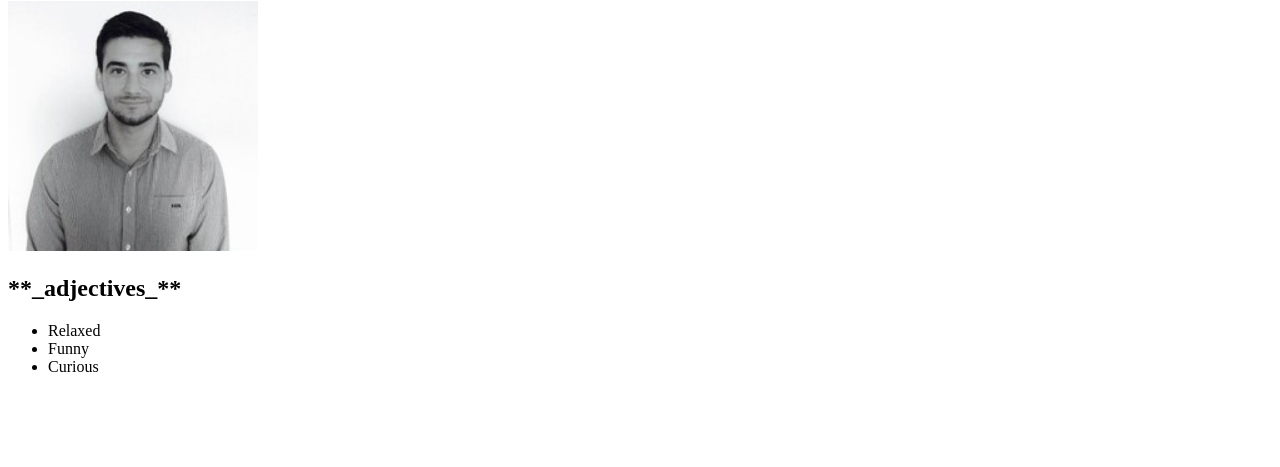
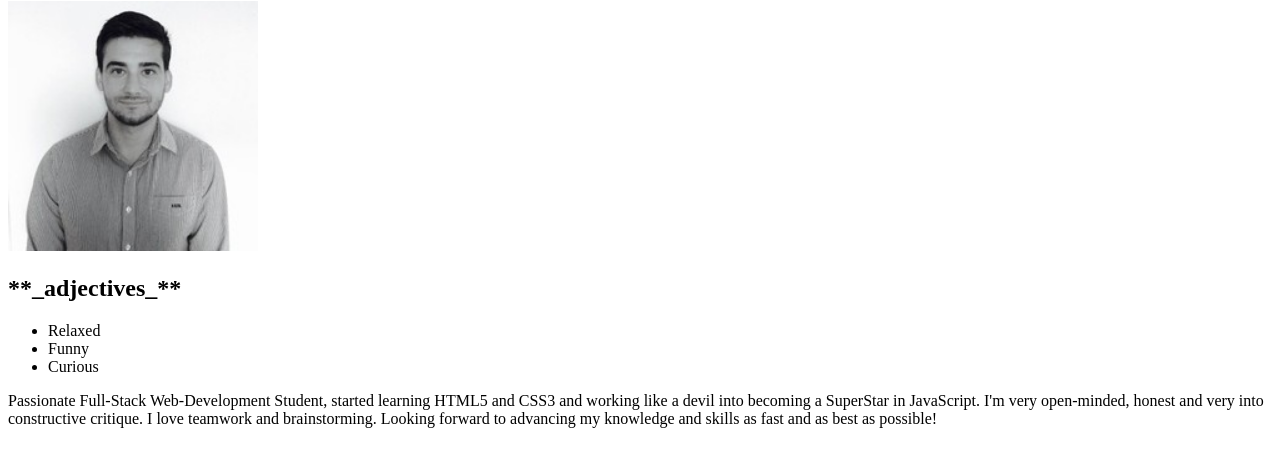
Before and after one commit to dciberlin/team-directory-worksheet, a plain HTML site: page vladh.html in a window 1280 px wide. Shown: the part 79-546 px from the top of the page. Drawn offline with Linux system fonts and the light colour scheme.

Commit message:
added <p> description

```diff
--- a/vladh.html
+++ b/vladh.html
@@ -16,6 +16,7 @@
         <li>Funny</li>
         <li>Curious</li>
     </ul>
+    <p>Passionate Full-Stack Web-Development Student, started learning HTML5 and CSS3 and working like a devil into becoming a SuperStar in JavaScript. I'm very open-minded, honest and very into constructive critique. I love teamwork and brainstorming. Looking forward to advancing my knowledge and skills as fast and as best as possible!</p>
 
 </body>
 </html>
```
